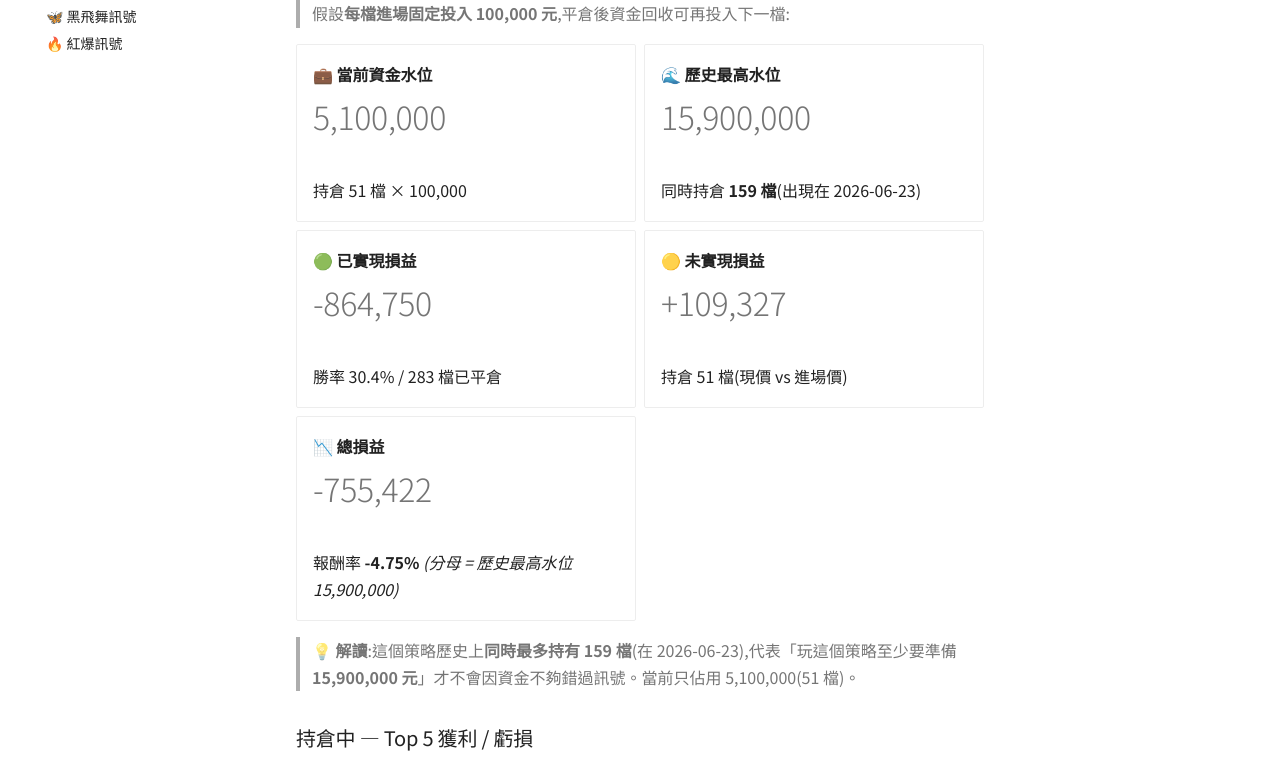
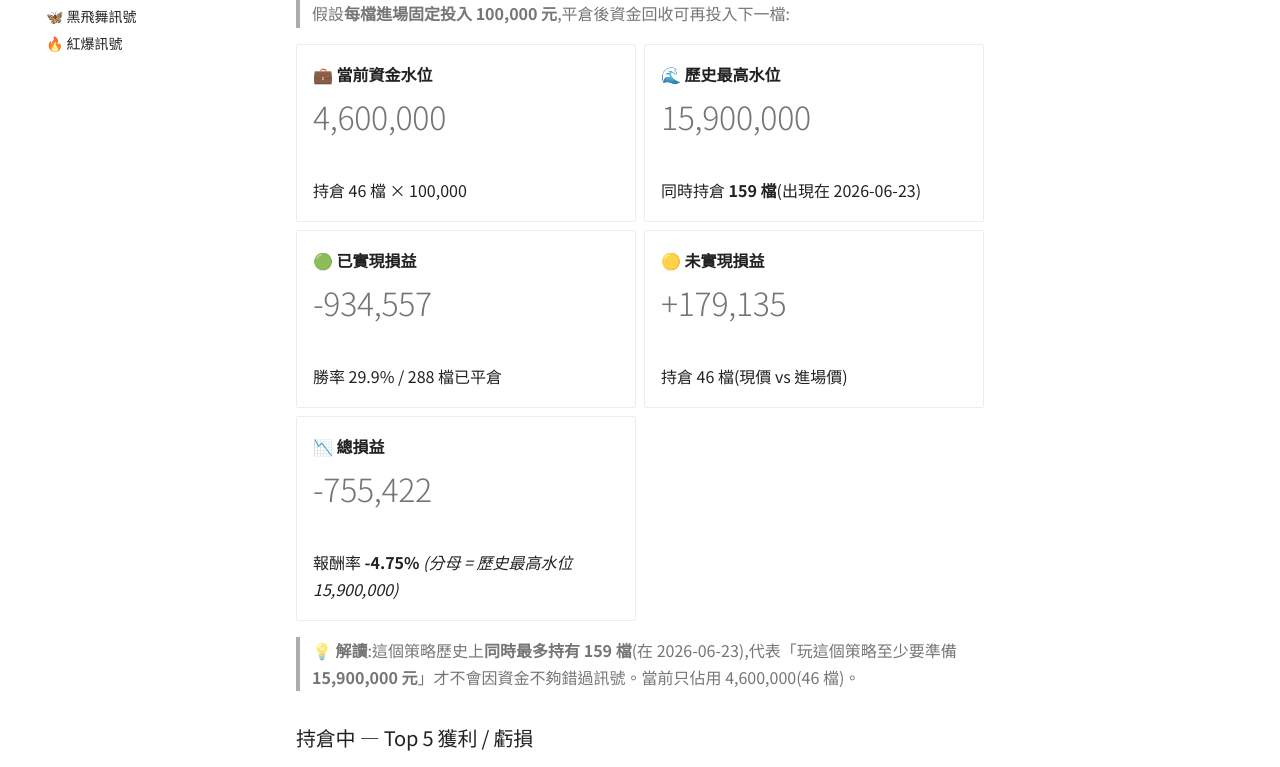
Before and after one commit to ShoppingLiao/stock-analysis-public, an MkDocs documentation site: the page built from docs/signals_capital.md, in a window 1280 px wide and 1400 px high, scrolled down 1730 px. Shown: the part 167-934 px from the top of the window. Built offline with MkDocs 1.6.1 and Material for MkDocs 9.7.7, drawn with Linux system fonts in a browser that asks for light colours; comment, search, counter and statistics services are not loaded; some of the changed text lies outside the part shown.

Commit message:
docs(signals): update BB + RB + capital (2026-11-10)

```diff
--- a/docs/signals_capital.md
+++ b/docs/signals_capital.md
@@ -73,9 +73,9 @@
 
 -   **💼 當前資金水位**
 
-    # 5,100,000
+    # 4,600,000
 
-    持倉 51 檔 × 100,000
+    持倉 46 檔 × 100,000
 
 -   **🌊 歷史最高水位**
 
@@ -85,15 +85,15 @@
 
 -   **🟢 已實現損益**
 
-    # -864,750
+    # -934,557
 
-    勝率 30.4% / 283 檔已平倉
+    勝率 29.9% / 288 檔已平倉
 
 -   **🟡 未實現損益**
 
-    # +109,327
+    # +179,135
 
-    持倉 51 檔(現價 vs 進場價)
+    持倉 46 檔(現價 vs 進場價)
 
 -   **📉 總損益**
 
@@ -103,7 +103,7 @@
 
 </div>
 
-> **💡 解讀**:這個策略歷史上**同時最多持有 159 檔**(在 2026-06-23),代表「玩這個策略至少要準備 **15,900,000 元**」才不會因資金不夠錯過訊號。當前只佔用 5,100,000(51 檔)。
+> **💡 解讀**:這個策略歷史上**同時最多持有 159 檔**(在 2026-06-23),代表「玩這個策略至少要準備 **15,900,000 元**」才不會因資金不夠錯過訊號。當前只佔用 4,600,000(46 檔)。
 
 ### 持倉中 — Top 5 獲利 / 虧損
 
@@ -133,9 +133,9 @@
 
 -   **💼 當前資金水位**
 
-    # 5,500,000
+    # 5,000,000
 
-    BB 400,000 + RB 5,100,000
+    BB 400,000 + RB 4,600,000
 
 -   **🌊 兩策略歷史最高水位**
 
@@ -145,15 +145,15 @@
 
 -   **🟢 已實現損益**
 
-    # -198,196
+    # -268,003
 
-    BB +666,554 + RB -864,750
+    BB +666,554 + RB -934,557
 
 -   **🟡 未實現損益**
 
-    # +128,473
+    # +198,280
 
-    BB +19,145 + RB +109,327
+    BB +19,145 + RB +179,135
 
 -   **📉 總損益**
 
```
Also changed, not shown: docs/signals_red_burst.md (+57 -62 lines).
